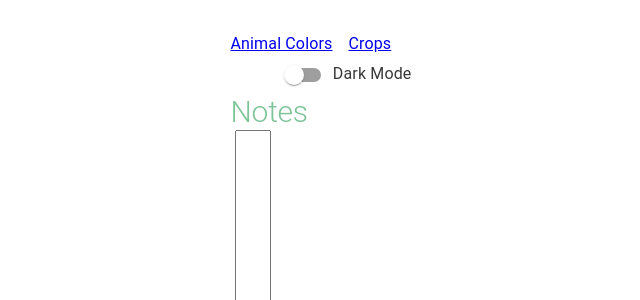
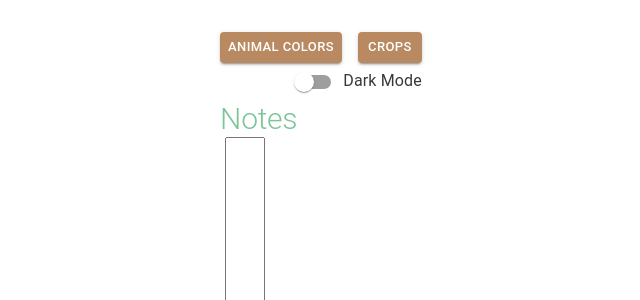
Before and after one commit to piratemermaid/roots-of-pacha-tracker, a React (Vite) app: page / in a window 1280 px wide. Shown: the top 300 px of the page, without its empty margins (319-959 px from the left). Built offline with nearby package versions, Linux system fonts and the light colour scheme.

Commit message:
Style navbar links

```diff
--- a/src/components/Navbar/NavbarLink.tsx
+++ b/src/components/Navbar/NavbarLink.tsx
@@ -1,12 +1,24 @@
-import { Link } from 'react-router-dom';
-import { Grid } from '@mui/material';
+import { Link, useLocation } from 'react-router-dom';
+import { Button, Grid } from '@mui/material';
 
 type Props = { name: string; label: string };
 
 export default function NavbarLink({ name, label }: Props) {
+  const location = useLocation();
+  const isActive = location.pathname.slice(1) === name;
+
   return (
     <Grid item>
-      <Link to={name}>{label}</Link>
+      <Link to={name}>
+        <Button
+          variant="contained"
+          size="small"
+          sx={{ px: 1, py: 0.5 }}
+          color={isActive ? 'primary' : 'secondary'}
+        >
+          {label}
+        </Button>
+      </Link>
     </Grid>
   );
 }
```
